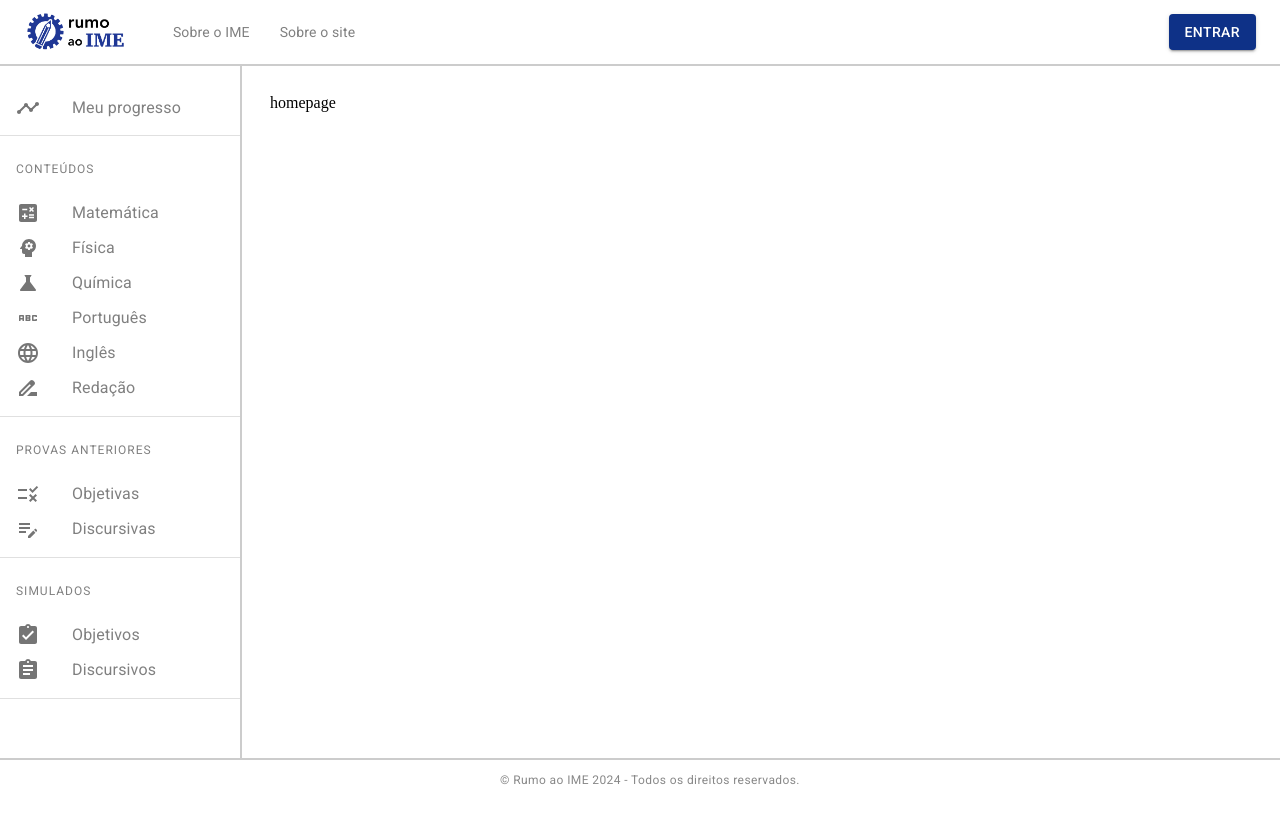
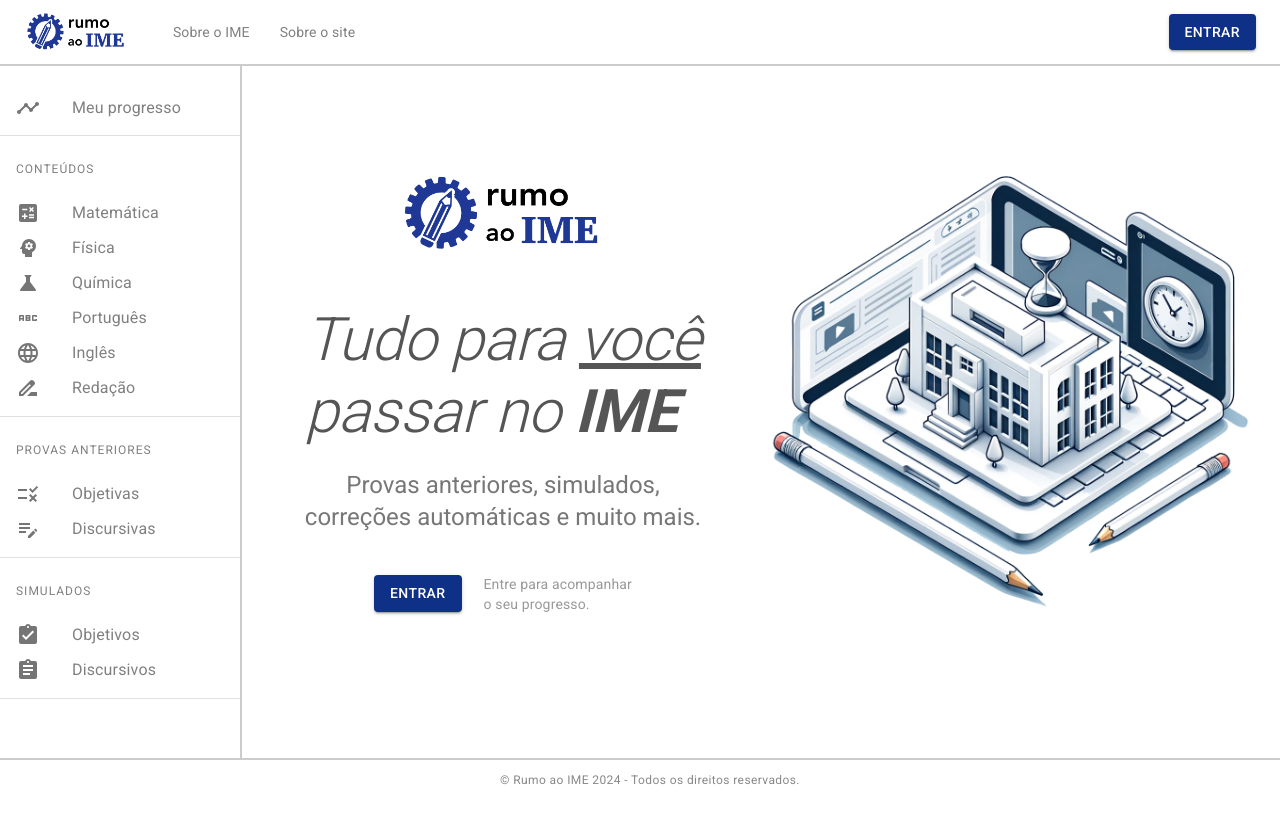
Before and after one commit to ajstourinho/rumoaoime, a React (Create React App) app in the folder frontend/: page / in a window 1280 px wide. Shown: the top 822 px of the page. Built offline with nearby package versions, Linux system fonts and the light colour scheme; what mathjax3-react would draw is missing.

Commit message:
Add Landing Page

```diff
--- a/frontend/src/Links.jsx
+++ b/frontend/src/Links.jsx
@@ -4,11 +4,12 @@ import { Routes, Route } from 'react-router-dom';
 import TesteAxios from "./pages/TesteAxios"
 import TesteMarkdownMathJax from "./pages/TesteMarkdownMathJax"
 import TesteMathJax from './pages/TesteMathJax';
+import LandingPage from './pages/LandingPage';
 
 function Links() {
   return (
     <Routes>
-      <Route path="/" element={"homepage"} />
+      <Route path="/" element={<LandingPage />} />
       <Route path="/axios" element={<TesteAxios />} />
       <Route path="/markdown-mathjax" element={<TesteMarkdownMathJax />} />
       <Route path="/mathjax" element={<TesteMathJax />} />
--- /dev/null
+++ b/frontend/src/pages/LandingPage.jsx
@@ -0,0 +1,86 @@
+import React from "react";
+import { Grid, Typography, Button, Box } from "@mui/material";
+
+import vectorBanner from "../assets/images/banner/vector-banner.png";
+import logo from "../assets/images/logo/logo.png";
+import LogInButton from "../components/LogInButton/LogInButton";
+
+function LandingPage() {
+  return (
+    <Grid container spacing={2}>
+      {/* Text and Logo */}
+      <Grid
+        item
+        xs={12}
+        md={6}
+        style={{
+          display: "flex",
+          flexDirection: "column",
+          justifyContent: "center",
+          alignItems: "center",
+          height: "calc(100vh - 168px)",
+          padding: "5%",
+        }}
+      >
+        <Box
+          component="img"
+          src={logo}
+          alt="Logo"
+          style={{ height: "80px", marginRight: 4, marginBottom: 50 }}
+        />
+
+        <Typography
+          variant="h2"
+          gutterBottom
+          style={{ color: "#555", fontStyle: "italic" }}
+        >
+          Tudo para <u>você</u>
+          <br />
+          passar no <b>IME</b>
+        </Typography>
+        <Typography variant="h5" style={{ color: "#777", textAlign: "center"}}>
+          Provas anteriores, simulados, correções automáticas e muito
+          mais.
+        </Typography>
+
+        <div
+          style={{
+            display: "flex",
+            alignItems: "center",
+            justifyContent: "center",
+            marginTop: 40,
+          }}
+        >
+          <LogInButton />
+
+          <Typography variant="body2" style={{ color: "#999", marginLeft: 22 }}>
+            Entre para acompanhar
+            <br />
+            o seu progresso.
+          </Typography>
+        </div>
+      </Grid>
+
+      {/* Image */}
+      <Grid
+        item
+        xs={12}
+        md={6}
+        style={{
+          display: "flex",
+          justifyContent: "center",
+          alignItems: "center",
+        }}
+      >
+        <Box
+          component="img"
+          src={vectorBanner}
+          alt="Banner"
+          sx={{ width: "100%", maxWidth: 600 }}
+        />
+      </Grid>
+    </Grid>
+  );
+}
+
+export default LandingPage;
```
Also changed, not shown: frontend/src/assets/images/banner/vector-banner.png (added).
